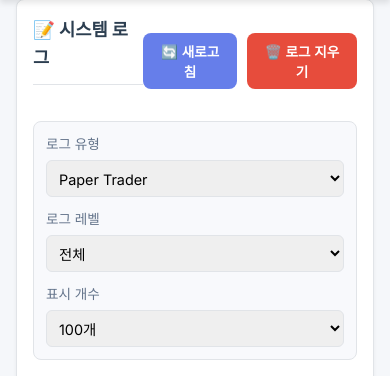
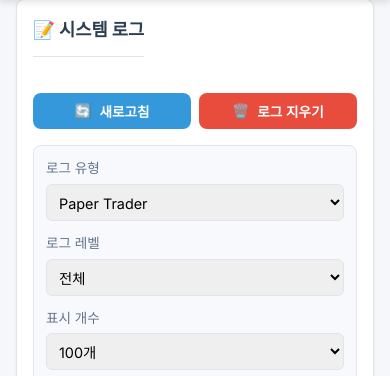
Before and after one commit to simonMoon83/aitrade, a Flask app: page /logs_page in a window 390 px wide. Shown: the part 60-436 px from the top of the page. Run offline with Flask 3, Linux system fonts and the light colour scheme; a user stored in the database is signed in; data that the repository does not hold is empty.

Commit message:
v0.7.3 version up

```diff
--- a/dashboard/templates/base.html
+++ b/dashboard/templates/base.html
@@ -237,6 +237,8 @@
             transition: all 0.2s;
             gap: 0.5rem;
             font-size: 0.95rem;
+            white-space: nowrap;
+            text-decoration: none;
         }
 
         .btn:hover {
@@ -291,6 +293,25 @@
 
         .btn-info:hover {
             background: #2980b9;
+        }
+
+        .btn-secondary {
+            background: #6c757d;
+            color: white;
+        }
+
+        .btn-secondary:hover {
+            background: #5a6268;
+        }
+
+        .btn:disabled {
+            opacity: 0.6;
+            cursor: not-allowed;
+        }
+
+        .btn:disabled:hover {
+            transform: none;
+            box-shadow: none;
         }
 
         /* Tables */
@@ -386,8 +407,28 @@
             background: #94a3b8;
         }
 
+        /* Button Groups */
+        .btn-group {
+            display: flex;
+            gap: 0.5rem;
+            flex-wrap: wrap;
+        }
+
         /* Mobile Responsive Styles */
         @media (max-width: 768px) {
+            .btn {
+                padding: 0.5rem 1rem;
+                font-size: 0.85rem;
+            }
+
+            .btn-group {
+                width: 100%;
+            }
+
+            .btn-group .btn {
+                flex: 1;
+                min-width: 0;
+            }
             .header {
                 padding: 1rem;
             }
--- a/dashboard/templates/logs.html
+++ b/dashboard/templates/logs.html
@@ -43,11 +43,17 @@
 
 {% block content %}
 <div class="card">
-    <div style="display:flex; justify-content:space-between; align-items:center; margin-bottom:1rem;">
+    <div style="display:flex; justify-content:space-between; align-items:center; margin-bottom:1rem; flex-wrap: wrap; gap: 1rem;">
         <h3>📝 시스템 로그</h3>
-        <div style="display:flex; gap:10px;">
-            <button class="btn btn-primary" onclick="refreshLogs()">🔄 새로고침</button>
-            <button class="btn btn-danger" onclick="clearLogs()">🗑️ 로그 지우기</button>
+        <div class="btn-group">
+            <button class="btn btn-info" onclick="refreshLogs()">
+                <span>🔄</span>
+                <span>새로고침</span>
+            </button>
+            <button class="btn btn-danger" onclick="clearLogs()">
+                <span>🗑️</span>
+                <span>로그 지우기</span>
+            </button>
         </div>
     </div>
 
--- a/dashboard/templates/reports.html
+++ b/dashboard/templates/reports.html
@@ -55,10 +55,11 @@
 
 {% block content %}
 <div class="card">
-    <div style="display: flex; justify-content: space-between; align-items: center; margin-bottom: 1.5rem;">
+    <div style="display: flex; justify-content: space-between; align-items: center; margin-bottom: 1.5rem; flex-wrap: wrap; gap: 1rem;">
         <h3>📋 일일 성과 레포트</h3>
         <button class="btn btn-primary" onclick="generateReport()" id="generate-btn">
-            ✨ 새 레포트 생성
+            <span>✨</span>
+            <span>새 레포트 생성</span>
         </button>
     </div>
     <div class="table-container">
--- a/dashboard/templates/settings.html
+++ b/dashboard/templates/settings.html
@@ -264,7 +264,10 @@
     <div class="search-box">
         <input type="text" id="symbol-search" class="search-input" placeholder="종목 코드 입력 (예: AAPL, TSLA)"
             onkeypress="handleEnter(event)">
-        <button class="btn btn-primary" onclick="addSymbolFromSearch()">추가</button>
+        <button class="btn btn-primary" onclick="addSymbolFromSearch()">
+            <span>➕</span>
+            <span>추가</span>
+        </button>
     </div>
 
     <div id="my-symbols" class="symbol-grid">
```
